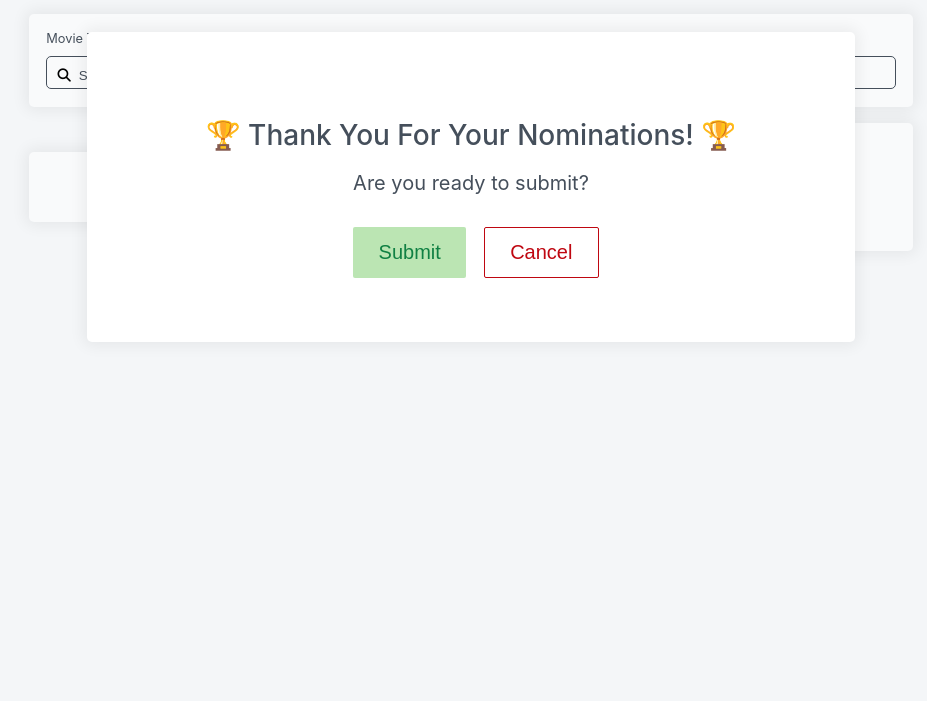
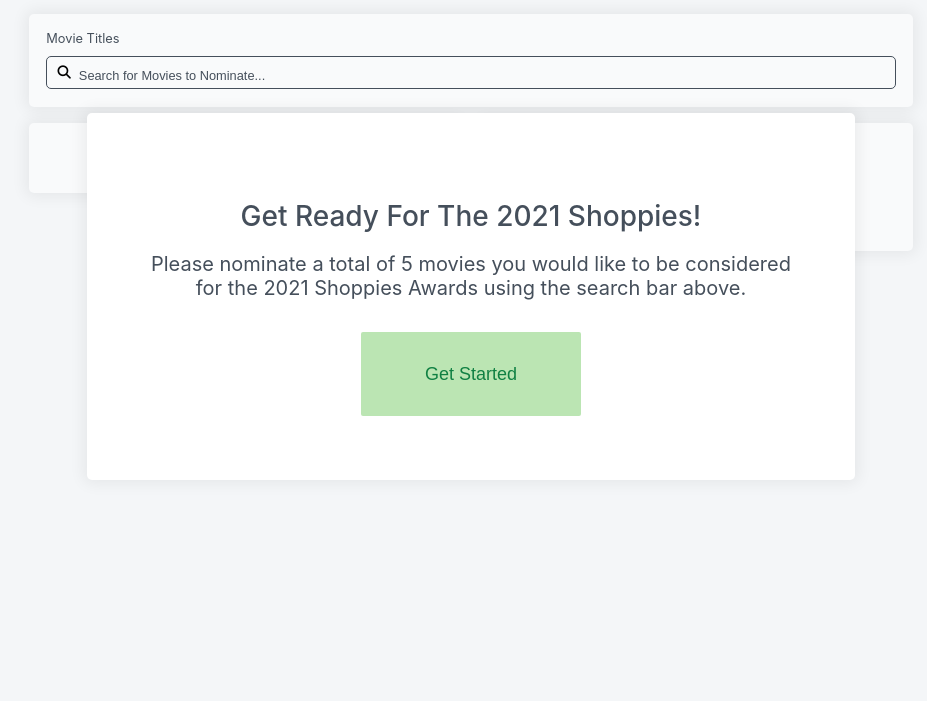
Before and after one commit to willzak/the-shoppies, a website: page docs/index.html in a window 1280 px wide. Shown: the part 99-800 px from the top of the page, without its empty margins (169-1096 px from the left). Drawn offline with nearby package versions, Linux system fonts and the light colour scheme.

Commit message:
fixed font sizing on mobile

```diff
--- a/docs/index.html
+++ b/docs/index.html
@@ -32,10 +32,26 @@
           <input type="text" placeholder="Search for Movies to Nominate..." id="searchBar"/>
         </div>
       </section>
+
     </div>
 
 
     <div class="dashboard">
+
+      <div id="popup" class="popup hidden">
+        <h2>Thank You For Your Nominations!</h2>
+        <p>Are you ready to submit?</p>
+        <div class='btn-container'>
+          <button id='submitNoms' class='btn btn-confirm btn-event'>Submit</button>
+          <button id='cancel' class='btn btn-cancel btn-event'>Cancel</button>
+        </div>
+      </div>
+
+      <div id="welcome" class="popup ">
+        <h2>Get Ready For The 2021 Shoppies!</h2>
+        <p>Please nominate a total of 5 movies you would like to be considered for the 2021 Shoppies Awards using the search bar above.</p>
+        <button id='start' class='btn btn-confirm btn-event'>Get Started</button>
+      </div>
 
       <section class="results-list">
         <h3 id="resultsTitle"></h3>
@@ -43,15 +59,6 @@
         <ul id="results">
         </ul>
       </section>
-
-      <div id="popup" class="popup ">
-        <h2>🏆 Thank You For Your Nominations! 🏆</h2>
-        <p>Are you ready to submit?</p>
-        <div class='btn-container'>
-          <button id='submitNoms' class='btn btn-confirm btn-event'>Submit</button>
-          <button id='cancel' class='btn btn-cancel btn-event'>Cancel</button>
-        </div>
-      </div>
 
       <section class="nominations-list">
         <h3>Your Nominations:</h3>
--- a/docs/scripts/submitForm.js
+++ b/docs/scripts/submitForm.js
@@ -1,3 +1,10 @@
+$(document).on('click', '#welcome .btn-confirm', function(event) {
+  event.preventDefault();
+
+  $("#welcome").addClass("hidden");
+})
+
+
 $(document).on('click', '#popup .btn-cancel', function(event) {
   event.preventDefault();
 
--- a/docs/styles/button.css
+++ b/docs/styles/button.css
@@ -1,10 +1,11 @@
 .btn {
   margin-left: 10px;
-  padding: 5px 7px 5px 7px;
+  font-size: 24px;
   cursor: pointer;
   background: none;
   border: 1px solid #454F5B;
-  border-radius: 2px;
+  border-radius: 5px;
+  padding: 7.5% 12.5%;
   color: #454F5B;
 }
 
@@ -16,6 +17,7 @@
   color: #108043;
   background-color: #BBE5B3;
   border: none;
+  margin: 0;
 }
 
 .btn-cancel {
@@ -29,5 +31,20 @@
 
 .btn-event {
   padding: 5% 10% 5% 10%;
-  font-size: 1.25em;
+  font-size: 30px;
 }
+
+@media only screen and (min-width: 1024px) {
+
+  .btn {
+    font-size: 14px;
+    line-height: 20px;
+    padding: 5px 7px 5px 7px;
+    border-radius: 2px;
+  }
+
+  .btn-event {
+    padding: 5% 10% 5% 10%;
+    font-size: 18px;
+  }
+}
--- a/docs/styles/index.css
+++ b/docs/styles/index.css
@@ -17,7 +17,7 @@ body {
 }
 
 h1 {
-  margin-left: 15px;
+  margin-left: 27px;
   font-weight: 500;
   font-size: 27px;
   line-height: 36px;
@@ -25,7 +25,7 @@ h1 {
 }
 
 h3 {
-  font-size: 21px;
+  font-size: 27px;
   line-height: 28px;
   font-weight: 400;
   color: #212B36;
@@ -56,6 +56,10 @@ h3 {
   align-items: center;
 }
 
+li {
+  font-size: 2em;
+}
+
 .listItem {
   width: 90%;
   display: flex;
@@ -63,6 +67,7 @@ h3 {
   justify-content: space-between;
   align-items: center;
   list-style-position: inside;
+  font-size: 24px;
 }
 
 .nominationItem {
@@ -74,7 +79,7 @@ h3 {
   margin: 10px;
   padding: 2.5%;
   border-radius: 5px;
-  box-shadow:0 0 15px 4px rgba(0.5,0,0,0.06);
+  box-shadow: 0 0 15px 4px rgba(0.5,0,0,0.06);
   background-color: #F9FAFB;
 }
 
@@ -102,6 +107,10 @@ h3 {
     line-height: 32px;
   }
 
+  li {
+    font-size: 1em;
+  }
+
   .header {
     width: 70%;
     margin-bottom: 0.5%;
@@ -111,6 +120,7 @@ h3 {
     width: 70%;
     flex-direction: row;
     justify-content: space-around;
+    align-items: flex-start;
   }
 
   .results-list {
@@ -122,4 +132,8 @@ h3 {
     width: 50%;
     margin-right: 0;
   }
+
+  .listItem {
+    font-size: 15px;
+  }
 }
--- a/docs/styles/popup.css
+++ b/docs/styles/popup.css
@@ -1,5 +1,5 @@
 .popup {
-  width: 50%;
+  width: 70%;
   padding: 5%;
   border-radius: 5px;
   background-color: white;
@@ -12,8 +12,9 @@
 }
 
 .popup p {
-  font-size: 1.25em;
+  font-size: 24px;
   margin-bottom: 5%;
+  text-align: center;
 }
 
 .hidden {
@@ -21,15 +22,16 @@
 }
 
 .btn-container {
-  width: 40%;
+  width: 80%;
   display: flex;
+  flex-direction: row;
   justify-content: space-between;
 }
 
 h2 {
-  font-size: 24px;
-  line-height: 28px;
+  font-size: 35px;
   font-weight: 500;
+  text-align: center;
   margin-bottom: 0;
 }
 
@@ -39,4 +41,18 @@ h2 {
     font-size: 28px;
     line-height: 32px;
   }
+
+  .popup {
+    padding: 5%;
+    width: 50%;
+  }
+
+  .popup p {
+    font-size: 1.25em;
+    margin-bottom: 5%;
+  }
+
+  .btn-container {
+    width: 50%;
+  }
 }
--- a/docs/styles/search.css
+++ b/docs/styles/search.css
@@ -3,13 +3,13 @@
   flex-direction: column;
   border-radius: 5px;
   background-color: #F9FAFB;
-  box-shadow:0 0 15px 4px rgba(0,0,0,0.06);
+  box-shadow: 0 0 15px 4px rgba(0,0,0,0.06);
   padding: 2%;
 }
 
 label {
   float: left;
-  font-size: 0.8em;
+  font-size: 18px;
   margin-bottom: 10px;
 }
 
@@ -26,6 +26,7 @@ label {
   background-color: #F9FAFB;
   color: #454F5B;
   text-align: left;
+  font-size: 18px;
 }
 
 ::placeholder {
@@ -51,5 +52,16 @@ input:focus {
   border-radius: 5px;
   display: flex;
   flex-direction: row;
-  align-items: baseline;
+  align-items: center;
 }
+
+@media only screen and (min-width: 1024px) {
+
+  label {
+    font-size: 0.8em;
+  }
+
+  #searchBar {
+    font-size: 0.8em;
+  }
+}
```
Also changed, not shown: docs/images/logo.png (added).
